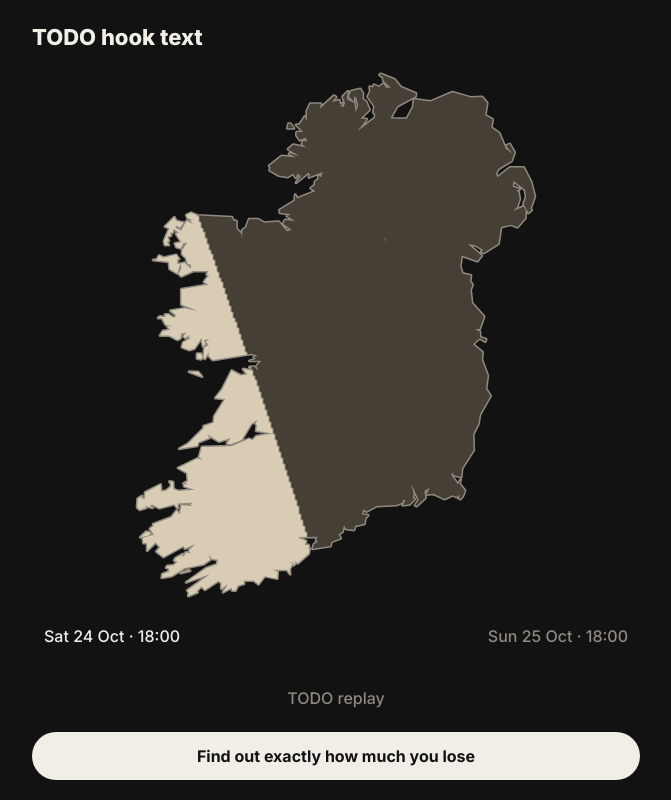
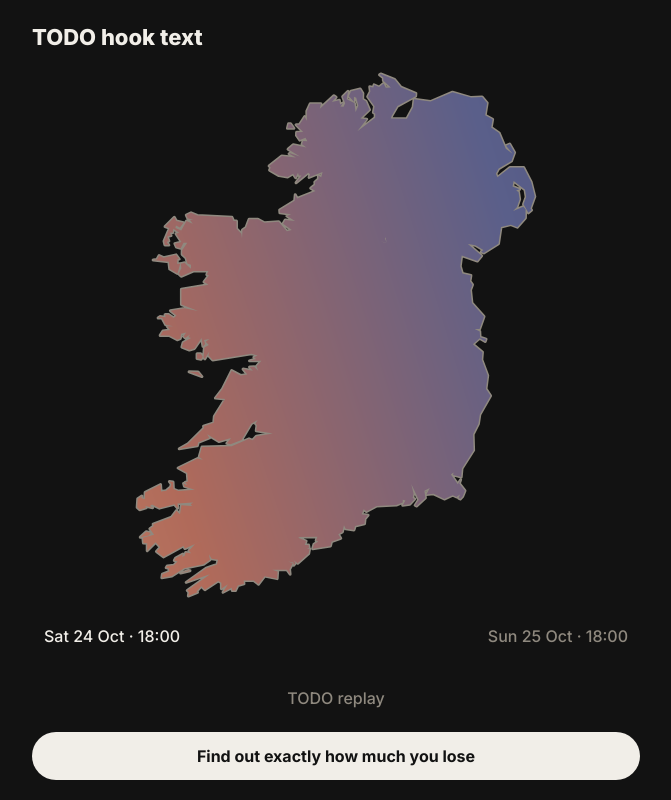
Before and after one commit to cbrennan18/dark-evenings, a plain HTML site: page docs/index.html in a window 1280 px wide. Shown: the top 800 px of the page, without its empty margins (304-975 px from the left). Drawn offline with Linux system fonts and the light colour scheme.

Commit message:
Stage 4.1: hard dark step in sky ramp, hook in sky colours, clear pin labels

```diff
--- a/docs/css/style.css
+++ b/docs/css/style.css
@@ -8,9 +8,6 @@
   --ink: #f1eee8;
   --muted: #8f897f;
   --orange: #ff8c1a;
-  --night: #080808;
-  --twilight: #463f36;
-  --day: #d9ccb4;
   --rule: #363636;
   --map: #1c1c1c;
   --gutter: 16px;
@@ -68,7 +65,6 @@ html { overflow-anchor: none; } /* opening the panel must not move the page */
 .panel-inner { min-height: 0; overflow: hidden; margin: 0 -4px; padding: 0 4px; }
 #edit-panel #inputs { margin-top: 4px; padding-bottom: 16px; }
 .seg + #sky-key { margin-top: 16px; }
-.muted,
 /* ---- inputs ---- */
 #inputs { margin-top: 20px; display: flex; flex-direction: column; gap: 12px; }
 .lbl { color: var(--muted); font-size: 14px; }
--- a/docs/js/app.js
+++ b/docs/js/app.js
@@ -195,6 +195,16 @@
         id: 'pin-work', type: 'circle', source: 'pins', filter: ['==', ['get', 'kind'], 'work'],
         paint: { 'circle-radius': 7, 'circle-color': MAP_BG, 'circle-stroke-color': ORANGE, 'circle-stroke-width': 3 }
       });
+      // Near-invisible symbol under each pin: it takes part in label collision
+      // (labels beneath a pin are hidden) but is always drawn itself.
+      var N = 56, img = new Uint8ClampedArray(N * N * 4);
+      for (var k = 3; k < img.length; k += 4) img[k] = 1;
+      if (!map.hasImage('pin-clear')) map.addImage('pin-clear', { width: N, height: N, data: img }, { pixelRatio: 2 });
+      map.addLayer({
+        id: 'pin-clear', type: 'symbol', source: 'pins',
+        layout: { 'icon-image': 'pin-clear', 'icon-allow-overlap': true, 'icon-ignore-placement': false },
+        paint: { 'icon-opacity': 0.01 }
+      });
       if (lastRoute) setRouteLine(lastRoute);
     });
     map.once('load', function () {
--- a/docs/js/hook.js
+++ b/docs/js/hook.js
@@ -1,7 +1,7 @@
 // Hook: Ireland's outline with the evening shadow at 18:00 on the clocks-change
 // weekend. Sat 24 Oct 2026 18:00 IST (17:00 UTC) -> Sun 25 Oct 2026 18:00 GMT
 // (18:00 UTC). Same clock time, an hour later by the sun.
-// Shade: sun below -0.833 deg = twilight, below -6 deg = night.
+// Colour per pixel from the sun's altitude, using the sky calendar's ramp.
 // The slide sweeps the one hour of real time between the two states (not the
 // 25 h between the two instants), then lands exactly on Sunday.
 (function (root) {
@@ -12,7 +12,8 @@
   var SLIDE_MS = 6000;
   var LABELS = ['Sat 24 Oct · 18:00', 'Sun 25 Oct · 18:00'];
   var K = Math.cos(53.4 * Math.PI / 180); // longitude squeeze at Ireland's latitude
-  var CELL = 2;           // css px per shading cell
+  var LATTICE = 6;        // css px between altitude samples; interpolated between
+  var ALT_LO = -7, ALT_HI = 12, ALT_STEP = 0.005; // colour lookup range / resolution (deg)
   var LABEL_H = 56;       // css px reserved under the map for the labels
   var PAD = 12;
 
@@ -33,15 +34,21 @@
   var canvas, geo = null, colors = null, e = 0, labelMode = 'sat'; // 'sat' | 'sun' | 'both'
   var played = false, visible = false, timer = 0, raf = 0;
   var stats = { draw: [], frames: [] };
-  var off = null;
+  var off = null, lut = null;
 
   function css(name) { return getComputedStyle(document.documentElement).getPropertyValue(name).trim(); }
-  function rgb(hex) {
-    var n = parseInt(hex.replace('#', ''), 16);
-    return [(n >> 16) & 255, (n >> 8) & 255, n & 255];
-  }
   function reduced() {
     return window.matchMedia && window.matchMedia('(prefers-reduced-motion: reduce)').matches;
+  }
+
+  // Packed ABGR (little-endian) colour per altitude step, from the sky ramp.
+  function buildLut() {
+    var n = Math.round((ALT_HI - ALT_LO) / ALT_STEP) + 1;
+    lut = new Uint32Array(n);
+    for (var i = 0; i < n; i++) {
+      var c = root.DE.sky.colour(ALT_LO + i * ALT_STEP);
+      lut[i] = (255 << 24) | (c[2] << 16) | (c[1] << 8) | c[0];
+    }
   }
 
   function layout(cssW, cssH) {
@@ -54,7 +61,7 @@
   function draw() {
     if (!canvas || !geo) return;
     var t0 = performance.now();
-    if (!colors) colors = { day: css('--day'), twilight: css('--twilight'), night: css('--night'), line: css('--muted'), ink: css('--ink'), mute: css('--muted') };
+    if (!colors) colors = { line: css('--muted'), ink: css('--ink'), mute: css('--muted') };
     var dpr = window.devicePixelRatio || 1;
     var cssW = canvas.clientWidth, cssH = canvas.clientHeight;
     var W = Math.round(cssW * dpr), H = Math.round(cssH * dpr);
@@ -80,23 +87,42 @@
     ctx.strokeStyle = colors.line;
     ctx.stroke();
 
-    // Shading: low-res grid over the bounding box, scaled up inside the land clip.
+    // Shading: altitude on a coarse lattice, interpolated to 1 css px, coloured
+    // through a lookup table, then scaled up inside the land clip.
     var b = geo.bbox;
     var tl = px([b[0], b[3]]), br = px([b[2], b[1]]);
     var bw = br[0] - tl[0], bh = br[1] - tl[1];
-    var gw = Math.max(1, Math.ceil(bw / CELL)), gh = Math.max(1, Math.ceil(bh / CELL));
-    if (!off || off.width !== gw || off.height !== gh) {
-      off = document.createElement('canvas'); off.width = gw; off.height = gh;
+    var ow = Math.max(1, Math.ceil(bw)), oh = Math.max(1, Math.ceil(bh));
+    var lw = Math.max(2, Math.ceil(bw / LATTICE) + 1), lh = Math.max(2, Math.ceil(bh / LATTICE) + 1);
+    if (!lut) buildLut();
+    if (!off || off.width !== ow || off.height !== oh) {
+      off = document.createElement('canvas'); off.width = ow; off.height = oh;
     }
-    var octx = off.getContext('2d'), img = octx.createImageData(gw, gh), d = img.data;
-    var pal = [rgb(colors.day), rgb(colors.twilight), rgb(colors.night)];
     var tMs = instant(e), sun = root.DE.sun, pos = sun.solarPos(tMs);
-    for (var j = 0; j < gh; j++) {
-      var lat = L.latC - (tl[1] + (j + 0.5) * bh / gh - L.cy) / L.s;
-      for (var i = 0; i < gw; i++) {
-        var lon = L.lonC + (tl[0] + (i + 0.5) * bw / gw - L.cx) / (K * L.s);
-        var c = pal[shadeClass(sun.altitudeAt(pos, tMs, lat, lon))], o = (j * gw + i) * 4;
-        d[o] = c[0]; d[o + 1] = c[1]; d[o + 2] = c[2]; d[o + 3] = 255;
+    var alts = new Float32Array(lw * lh);
+    for (var k = 0; k < lh; k++) {
+      var lat = L.latC - (tl[1] + k * bh / (lh - 1) - L.cy) / L.s;
+      for (var m = 0; m < lw; m++) {
+        var lon = L.lonC + (tl[0] + m * bw / (lw - 1) - L.cx) / (K * L.s);
+        alts[k * lw + m] = sun.altitudeAt(pos, tMs, lat, lon);
+      }
+    }
+    var octx = off.getContext('2d'), img = octx.createImageData(ow, oh), px32 = new Uint32Array(img.data.buffer);
+    var x0 = new Int32Array(ow), tx = new Float32Array(ow);
+    for (var i = 0; i < ow; i++) {
+      var u = (i + 0.5) / ow * (lw - 1), iu = Math.min(lw - 2, Math.floor(u));
+      x0[i] = iu; tx[i] = u - iu;
+    }
+    var nLut = lut.length - 1, inv = 1 / ALT_STEP;
+    for (var j = 0; j < oh; j++) {
+      var v = (j + 0.5) / oh * (lh - 1), jv = Math.min(lh - 2, Math.floor(v)), ty = v - jv;
+      var r0 = jv * lw, r1 = r0 + lw;
+      for (var q = 0; q < ow; q++) {
+        var c0 = x0[q], f = tx[q];
+        var top = alts[r0 + c0] + (alts[r0 + c0 + 1] - alts[r0 + c0]) * f;
+        var bot = alts[r1 + c0] + (alts[r1 + c0 + 1] - alts[r1 + c0]) * f;
+        var idx = ((top + (bot - top) * ty - ALT_LO) * inv) | 0;
+        px32[j * ow + q] = lut[idx < 0 ? 0 : idx > nLut ? nLut : idx];
       }
     }
     octx.putImageData(img, 0, 0);
--- a/docs/js/sky.js
+++ b/docs/js/sky.js
@@ -19,17 +19,19 @@
   var MUTED = '#8f897f';
   var OUTLINE = 'rgba(255,255,255,0.08)';
 
-  // Real-sky ramp, altitude (deg) to colour. Ascending altitude.
+  // Real-sky ramp, altitude (deg) to colour, ascending. Hard step at -6 deg:
+  // the twilight floor sits just above it, anything counted dark is flat.
   var STOPS = [
-    [-12, '#050508'], [-6, '#0b1020'], [-3, '#2b3352'], [0, '#b06a5a'], [4, '#e3b07a'], [12, '#a9bccd']
+    [-6, '#3a4170'], [-3, '#5a5f8a'], [0, '#b06a5a'], [4, '#e3b07a'], [12, '#a9bccd']
   ].map(function (s) {
     var h = s[1];
     return { alt: s[0], rgb: [parseInt(h.slice(1, 3), 16), parseInt(h.slice(3, 5), 16), parseInt(h.slice(5, 7), 16)] };
   });
+  var DARK_RGB = [7, 8, 13]; // #07080d
 
   function colour(alt) {
-    var a = STOPS[0], z = STOPS[STOPS.length - 1];
-    if (!(alt > a.alt)) return a.rgb;
+    if (alt < DARK_DEG) return DARK_RGB;
+    var z = STOPS[STOPS.length - 1];
     if (alt >= z.alt) return z.rgb;
     for (var i = 1; i < STOPS.length; i++) {
       if (alt <= STOPS[i].alt) {
```
